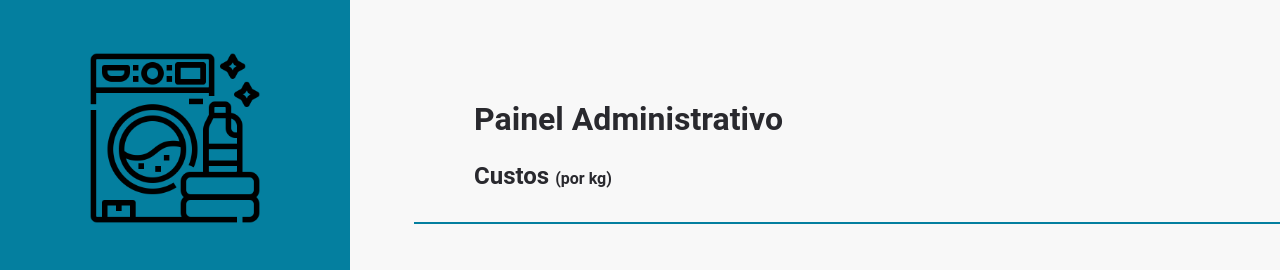
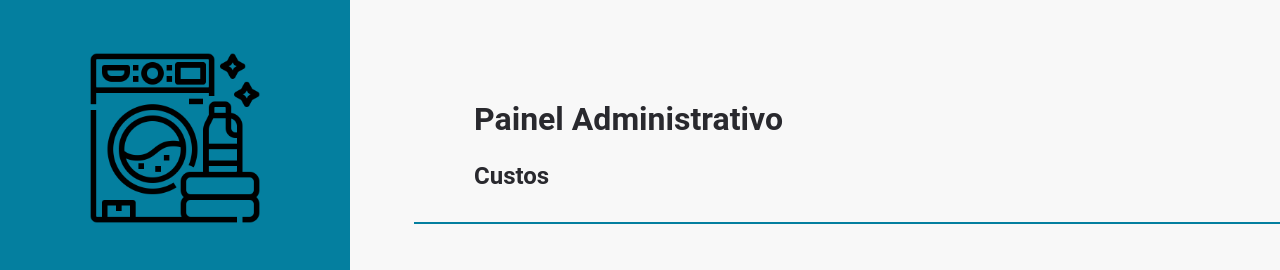
Before and after one commit to GabrielFSSantos/Basic_Laundry_System, a React (Create React App) app: page /costs in a window 1280 px wide. Shown: the top 270 px of the page. Built offline with nearby package versions, Linux system fonts and the light colour scheme.

Commit message:
create component Header

```diff
--- /dev/null
+++ b/src/components/Header/index.tsx
@@ -0,0 +1,17 @@
+import './styles.scss';
+
+type HeaderProps = {
+  title: string;
+}
+
+export function Header({title}: HeaderProps) {
+  return(
+    <div id="content" >
+      <header>
+        <h1>Painel Administrativo</h1>
+        <h2>{title}</h2>
+      </header>
+      <div className="separator" ></div>
+    </div>
+  );
+}
--- /dev/null
+++ b/src/components/Header/styles.scss
@@ -0,0 +1,12 @@
+#content {
+  header {
+    display: flex;
+    align-items: flex-start;
+    flex-direction: column;
+    margin: 100px 124px 0px 124px;
+
+    h2 {
+      margin-top: 24px;
+    }
+  }
+}
--- a/src/pages/Clients/index.tsx
+++ b/src/pages/Clients/index.tsx
@@ -1,6 +1,7 @@
 import { useState, FormEvent } from 'react';
 import { DataGrid } from '@material-ui/data-grid';
 
+import { Header } from '../../components/Header';
 import { useTable, Rows } from '../../hooks/useTable';
 
 import './styles.scss'
@@ -30,12 +31,7 @@ export function Clients() {
 
   return(
     <div id="clients-page" >
-      <header>
-        <h1>Painel Administrativo</h1>
-        <h2>Clientes</h2>
-      </header>
-
-      <div className="separator" ></div>
+      <Header title="Clientes"/>
 
       <main>
         <div className="section">
--- a/src/pages/Clients/styles.scss
+++ b/src/pages/Clients/styles.scss
@@ -1,15 +1,4 @@
 #clients-page {
-  header {
-    display: flex;
-    align-items: flex-start;
-    flex-direction: column;
-    margin: 100px 124px 0px 124px;
-
-    h2 {
-      margin-top: 24px;
-    }
-  }
-
   main {
     display: flex;
     align-items: center;
--- a/src/pages/Costs/index.tsx
+++ b/src/pages/Costs/index.tsx
@@ -1,5 +1,6 @@
 import { FormEvent, useState } from 'react';
 
+import { Header } from '../../components/Header';
 import {CalculateCosts} from '../../service/shared/CalculateCosts';
 
 import './styles.scss'
@@ -52,12 +53,7 @@ export function Costs() {
 
   return(
     <div id="costs-page" >
-      <header>
-        <h1>Painel Administrativo</h1>
-        <h2>Custos <b>(por kg)</b></h2>
-      </header>
-
-      <div className="separator" ></div>
+      <Header title="Custos"/>
 
       <main>
         <div className="board">
--- a/src/pages/Costs/styles.scss
+++ b/src/pages/Costs/styles.scss
@@ -1,19 +1,4 @@
 #costs-page {
-  header {
-    display: flex;
-    align-items: flex-start;
-    flex-direction: column;
-    margin: 100px 124px 0px 124px;
-
-    h2 {
-      margin-top: 24px;
-
-      b {
-        font-size: 16px;
-      }
-    }
-  }
-
   main {
     display: flex;
     align-items: center;
--- a/src/pages/Requests/index.tsx
+++ b/src/pages/Requests/index.tsx
@@ -1,6 +1,7 @@
 import { useState, FormEvent } from 'react';
 import { DataGrid } from '@material-ui/data-grid';
 
+import { Header } from '../../components/Header';
 import { useTable, Rows } from '../../hooks/useTable';
 
 import './styles.scss'
@@ -30,12 +31,7 @@ export function Requests() {
 
   return(
     <div id="requests-page" >
-      <header>
-        <h1>Painel Administrativo</h1>
-        <h2>Pedidos</h2>
-      </header>
-
-      <div className="separator" ></div>
+      <Header title="Pedidos"/>
 
       <main>
         <div className="section">
```
